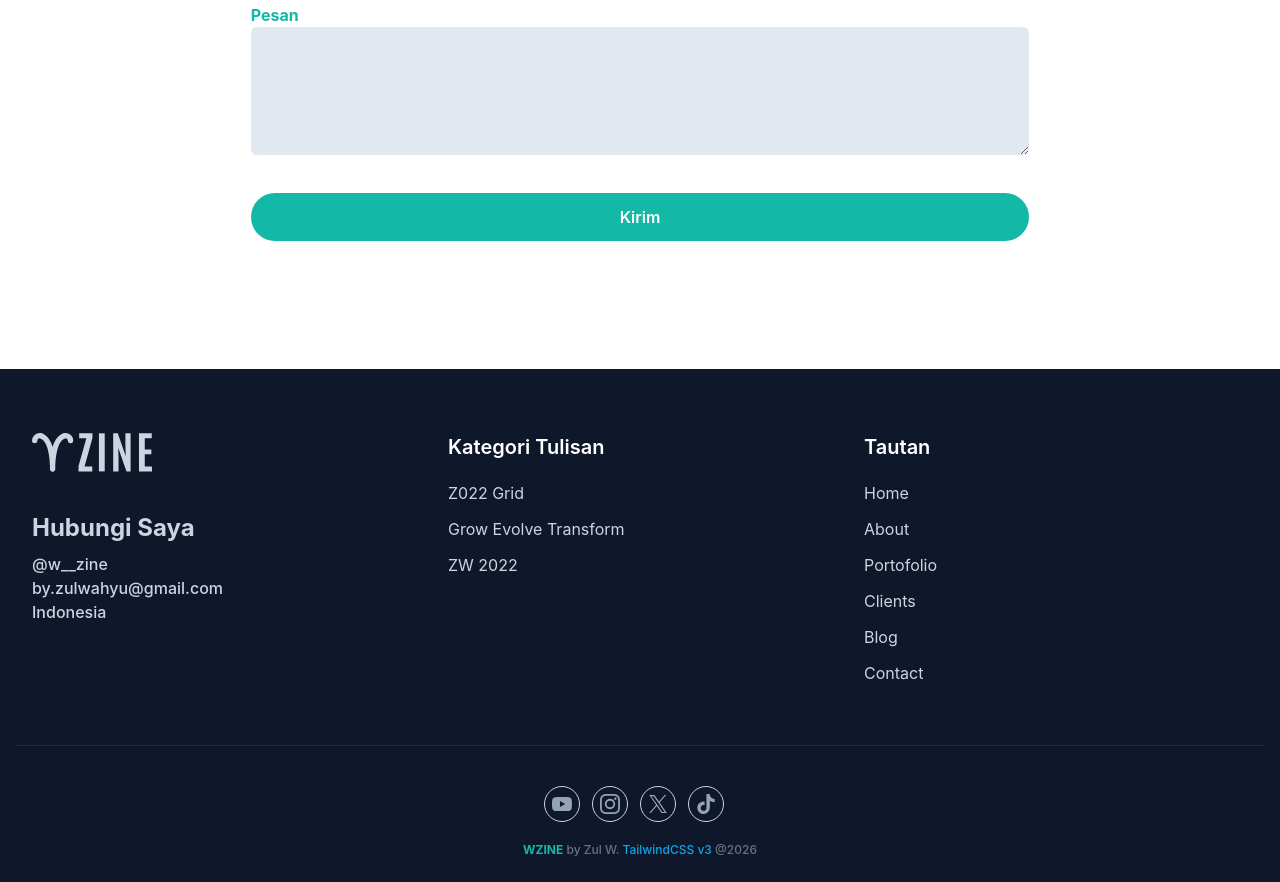
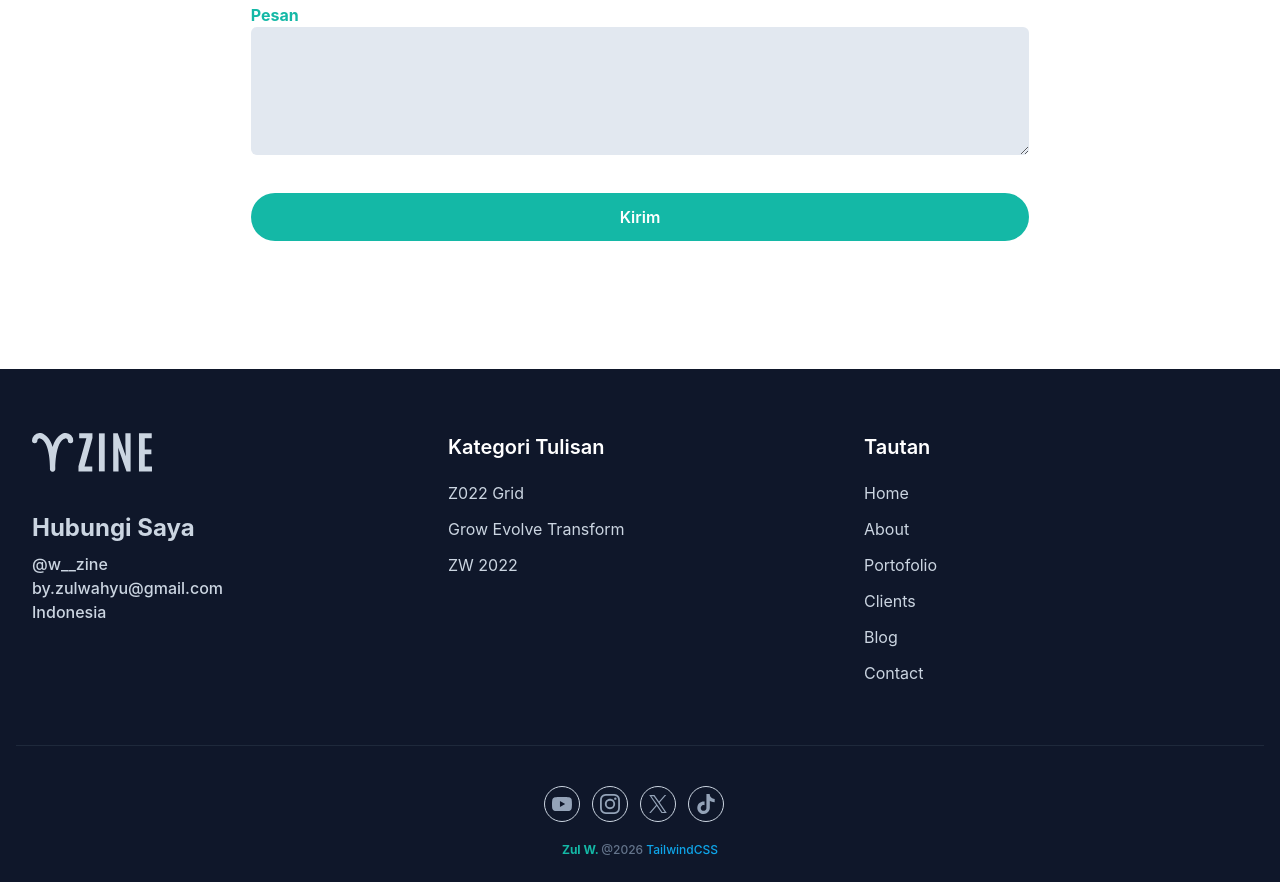
Before and after one commit to byZW15/ZW_Portofolio---TailwindCss, a website: page index.html in a window 1280 px wide. Shown: the part 4303-5185 px from the top of the page. Drawn offline with Linux system fonts and the light colour scheme.

Commit message:
Update footer

```diff
--- a/index.html
+++ b/index.html
@@ -469,11 +469,10 @@
                         </a>
                 </div>
                 <!-- Copyright -->
-                <div class="flex justify-center items-center">
+                <div class="flex justify-center">
                 <p class="font-medium text-xs text-slate-500">
-                    <span class="font-bold text-primary">WZINE</span> by Zul W.
-                    <a href="https://tailwindcss.com" target="_blank" class="font-medium text-sky-500">TailwindCSS v3</a>
-                    @2026
+                    <span class="font-bold text-primary">Zul W. </span> @2026
+                    <a href="https://tailwindcss.com" target="_blank" class="font-medium text-sky-500">TailwindCSS</a>
                 </p>
                 </div>
             </div>
```
